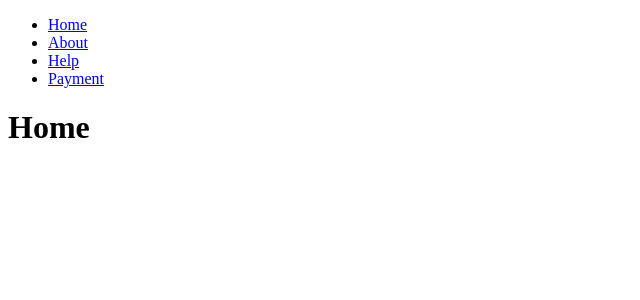
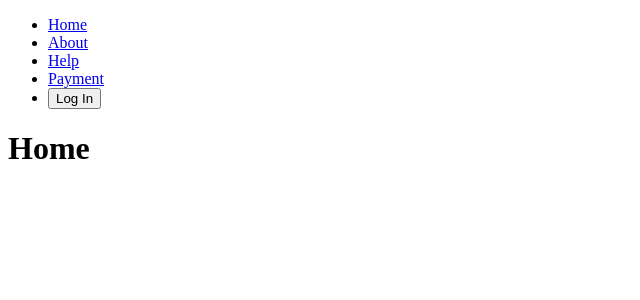
Before and after one commit to The5thAxiom/expense-tracker, a React (Vite) app in the folder frontend/: page / in a window 1280 px wide. Shown: the top 300 px of the page, without its empty margins (0-640 px from the left). Built offline with nearby package versions, Linux system fonts and the light colour scheme.

Commit message:
setup auth0 in react

```diff
--- a/frontend/package.json
+++ b/frontend/package.json
@@ -10,6 +10,7 @@
     "preview": "vite preview"
   },
   "dependencies": {
+    "@auth0/auth0-react": "^2.3.0",
     "react": "^19.0.0",
     "react-dom": "^19.0.0"
   },
--- a/frontend/src/App.tsx
+++ b/frontend/src/App.tsx
@@ -2,7 +2,7 @@ import './App.css'
 import './pages/About'
 import ReactDOM from "react-dom/client"
 import {BrowserRouter, Routes, Route} from "react-router-dom"
-import Layout from './pages/layout';
+import Layout from './pages/Layout';
 import About from './pages/About';
 import Help from './pages/Help';
 import Home from './pages/Home';
--- /dev/null
+++ b/frontend/src/components/Login.tsx
@@ -0,0 +1,10 @@
+import React from "react";
+import { useAuth0 } from "@auth0/auth0-react";
+
+const LoginButton = () => {
+  const { loginWithRedirect } = useAuth0();
+
+  return <button onClick={() => loginWithRedirect()}>Log In</button>;
+};
+
+export default LoginButton;
--- /dev/null
+++ b/frontend/src/components/Logout.tsx
@@ -0,0 +1,14 @@
+import React from "react";
+import { useAuth0 } from "@auth0/auth0-react";
+
+const LogoutButton = () => {
+  const { logout } = useAuth0();
+
+  return (
+    <button onClick={() => logout({ logoutParams: { returnTo: window.location.origin } })}>
+      Log Out
+    </button>
+  );
+};
+
+export default LogoutButton;
--- /dev/null
+++ b/frontend/src/components/Profile.tsx
@@ -0,0 +1,22 @@
+import React from "react";
+import { useAuth0 } from "@auth0/auth0-react";
+
+const Profile = () => {
+  const { user, isAuthenticated, isLoading } = useAuth0();
+
+  if (isLoading) {
+    return <div>Loading ...</div>;
+  }
+
+  return (
+    isAuthenticated && user && (
+      <div>
+        <img src={user.picture} alt={user.name} />
+        <h2>{user.name}</h2>
+        <p>{user.email}</p>
+      </div>
+    )
+  );
+};
+
+export default Profile;
--- a/frontend/src/main.tsx
+++ b/frontend/src/main.tsx
@@ -2,9 +2,19 @@ import { StrictMode } from 'react'
 import { createRoot } from 'react-dom/client'
 import './index.css'
 import App from './App.tsx'
+import {Auth0Provider} from '@auth0/auth0-react';
 
+console.log(window.location.origin)
 createRoot(document.getElementById('root')!).render(
   // <StrictMode>
-    <App />
-  // </StrictMode>,
+    <Auth0Provider
+      domain='xxxx'
+      clientId='xxxx'
+      authorizationParams={{redirect_uri: window.location.origin}}
+    >
+        <App />
+    </Auth0Provider>
+  //</StrictMode>
+
+
 )
--- a/frontend/src/pages/layout.tsx
+++ b/frontend/src/pages/layout.tsx
@@ -1,6 +1,12 @@
 import {Outlet, Link} from "react-router-dom"
+import LoginButton from "../components/Login"
+import LogoutButton from "../components/Logout"
+import Profile from "../components/Profile"
+import { useAuth0 } from "@auth0/auth0-react"
 
 const Layout = () => {
+    const { isAuthenticated } = useAuth0();
+
     return (
         <>
             <nav>
@@ -17,8 +23,12 @@ const Layout = () => {
                     <li>
                         <Link to="/payments">Payment</Link>
                     </li>
+                    {!isAuthenticated &&
+                    <li><LoginButton></LoginButton></li>}
+                    {isAuthenticated && <li><LogoutButton></LogoutButton></li>}
                 </ul>
             </nav>
+            <Profile></Profile>
 
             <Outlet></Outlet>
         </>
```
Also changed, not shown: 1 other file (tests, documents, lock files or other folders).
